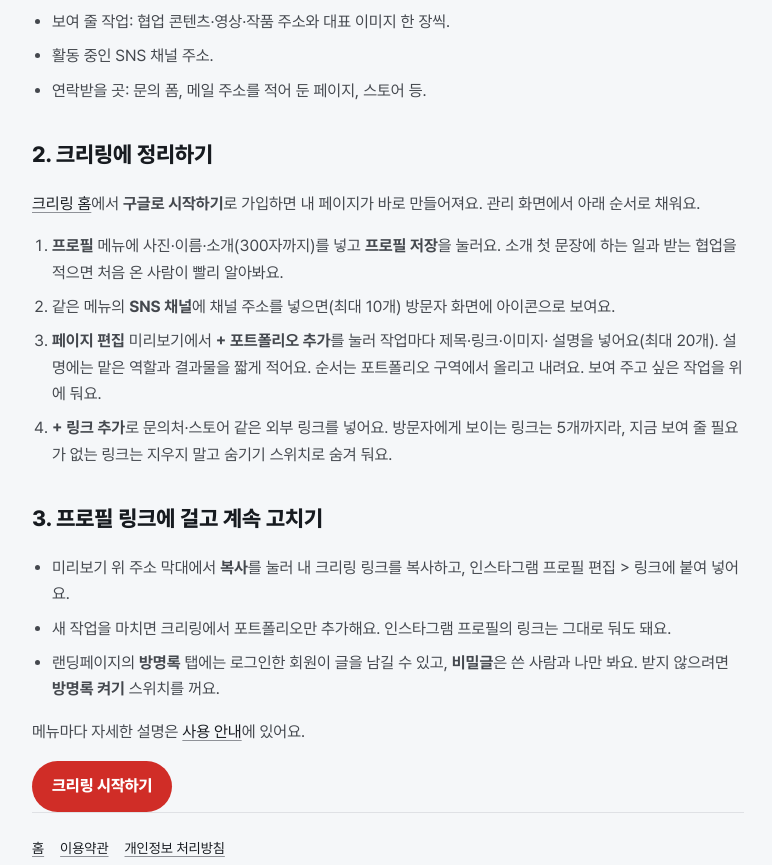
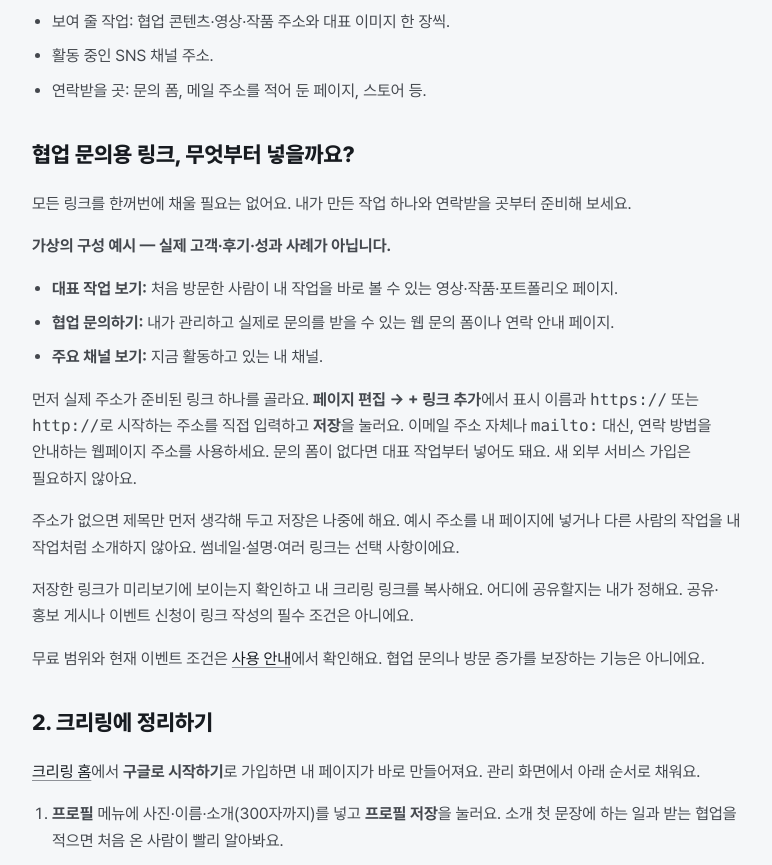
Before and after one commit to ai-worker-lab/crelink, a Next.js app in the folder apps/web/: page /docs/creator-portfolio-page in a window 1280 px wide. Shown: the part 460-1325 px from the top of the page, without its empty margins (252-1024 px from the left). Built offline with nearby package versions, Linux system fonts and the light colour scheme.

Commit message:
feat(web): 협업 가이드에 첫 링크 작성 소재 반영
AI-Operator-Run: 6c4b14fb-ef14-470f-9c13-a9a4d8261dd4

```diff
--- a/apps/web/src/app/(public)/docs/creator-portfolio-page/page.tsx
+++ b/apps/web/src/app/(public)/docs/creator-portfolio-page/page.tsx
@@ -34,6 +34,43 @@ export default function CreatorPortfolioPage() {
           <li>활동 중인 SNS 채널 주소.</li>
           <li>연락받을 곳: 문의 폼, 메일 주소를 적어 둔 페이지, 스토어 등.</li>
         </ul>
+      </section>
+
+      <section aria-labelledby="pf-first-link">
+        <h2 id="pf-first-link">협업 문의용 링크, 무엇부터 넣을까요?</h2>
+        <p>모든 링크를 한꺼번에 채울 필요는 없어요. 내가 만든 작업 하나와 연락받을 곳부터 준비해 보세요.</p>
+        <p>
+          <strong>가상의 구성 예시 — 실제 고객·후기·성과 사례가 아닙니다.</strong>
+        </p>
+        <ul>
+          <li>
+            <strong>대표 작업 보기:</strong> 처음 방문한 사람이 내 작업을 바로 볼 수 있는 영상·작품·포트폴리오 페이지.
+          </li>
+          <li>
+            <strong>협업 문의하기:</strong> 내가 관리하고 실제로 문의를 받을 수 있는 웹 문의 폼이나 연락 안내 페이지.
+          </li>
+          <li>
+            <strong>주요 채널 보기:</strong> 지금 활동하고 있는 내 채널.
+          </li>
+        </ul>
+        <p>
+          먼저 실제 주소가 준비된 링크 하나를 골라요. <strong>페이지 편집 → + 링크 추가</strong>에서 표시 이름과{' '}
+          <code>https://</code> 또는 <code>http://</code>로 시작하는 주소를 직접 입력하고 <strong>저장</strong>을 눌러요.
+          이메일 주소 자체나 <code>mailto:</code> 대신, 연락 방법을 안내하는 웹페이지 주소를 사용하세요. 문의 폼이
+          없다면 대표 작업부터 넣어도 돼요. 새 외부 서비스 가입은 필요하지 않아요.
+        </p>
+        <p>
+          주소가 없으면 제목만 먼저 생각해 두고 저장은 나중에 해요. 예시 주소를 내 페이지에 넣거나 다른 사람의 작업을
+          내 작업처럼 소개하지 않아요. 썸네일·설명·여러 링크는 선택 사항이에요.
+        </p>
+        <p>
+          저장한 링크가 미리보기에 보이는지 확인하고 내 크리링 링크를 복사해요. 어디에 공유할지는 내가 정해요.
+          공유·홍보 게시나 이벤트 신청이 링크 작성의 필수 조건은 아니에요.
+        </p>
+        <p>
+          무료 범위와 현재 이벤트 조건은 <Link href={CRELINK_WEB_PATHS.docsGuide}>사용 안내</Link>에서 확인해요.
+          협업 문의나 방문 증가를 보장하는 기능은 아니에요.
+        </p>
       </section>
 
       <section aria-labelledby="pf-build">
```
Also changed, not shown: 3 other files (tests, documents, lock files or other folders).
